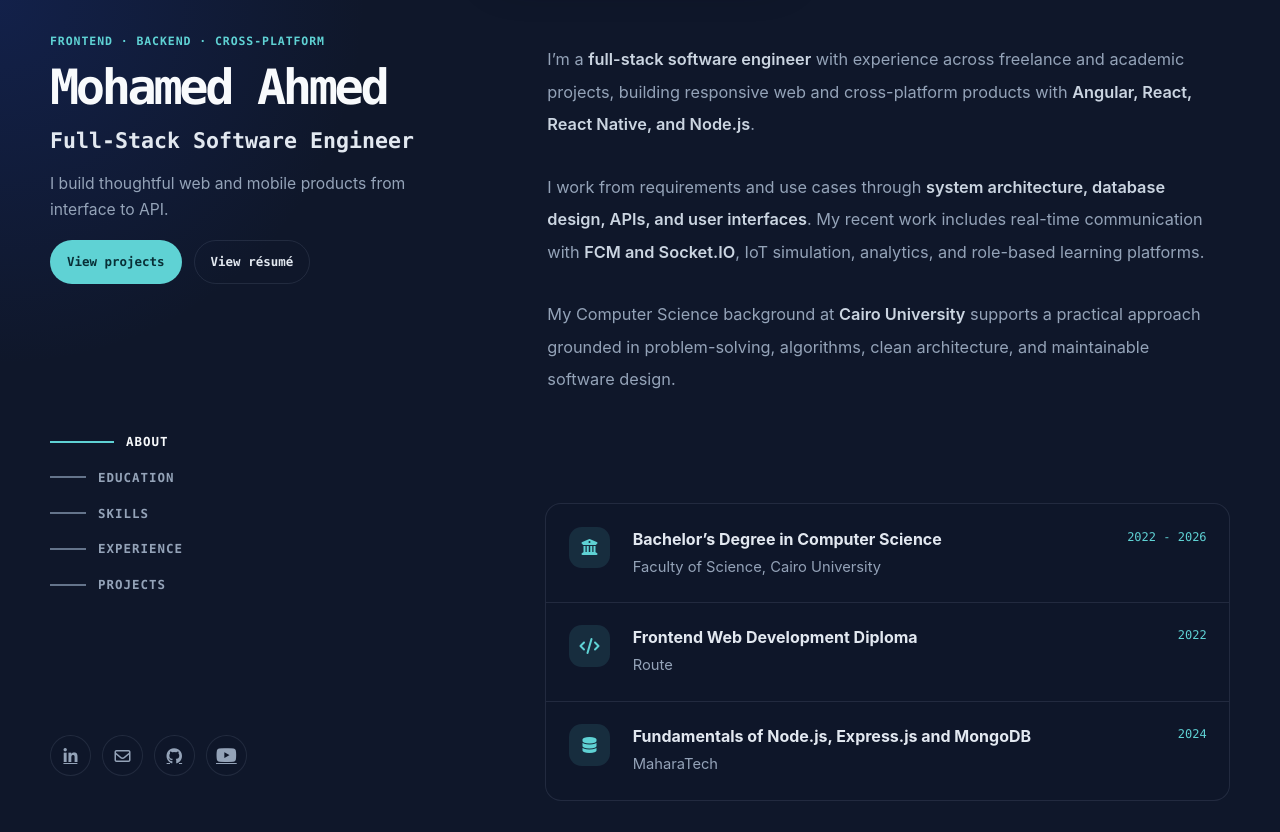
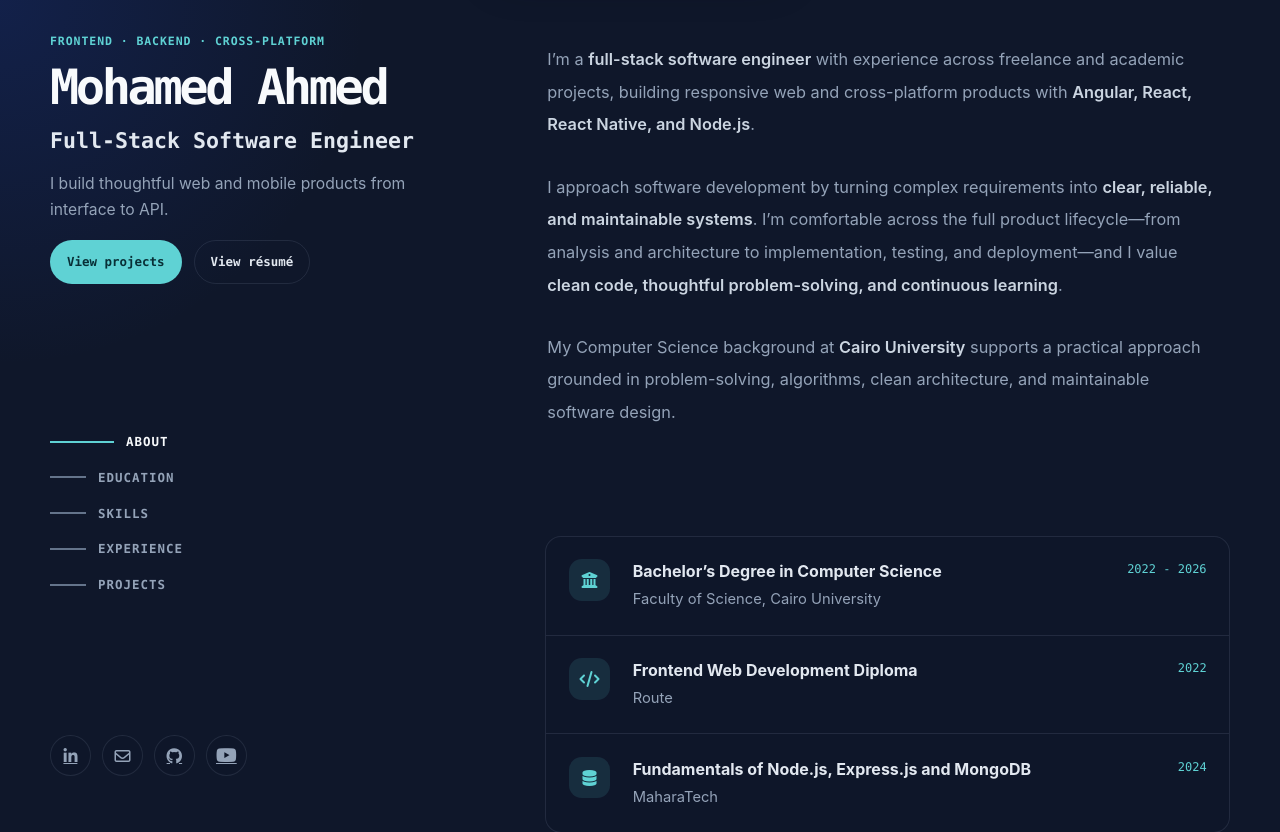
Before and after one commit to mo7amedfe/portfolio, an Angular app: page / in a window 1280 px wide. Shown: the top 832 px of the page. Built offline with nearby package versions, Linux system fonts and the light colour scheme.

Commit message:
Refocus about section copy

```diff
--- a/src/app/about/about.component.html
+++ b/src/app/about/about.component.html
@@ -8,9 +8,10 @@
     </p>
 
     <p>
-      I work from requirements and use cases through <span>system architecture, database design, APIs, and user
-        interfaces</span>. My recent work includes real-time communication with <span>FCM and Socket.IO</span>,
-      IoT simulation, analytics, and role-based learning platforms.
+      I approach software development by turning complex requirements into <span>clear, reliable, and maintainable
+        systems</span>. I&rsquo;m comfortable across the full product lifecycle&mdash;from analysis and architecture to
+      implementation, testing, and deployment&mdash;and I value <span>clean code, thoughtful problem-solving, and
+        continuous learning</span>.
     </p>
 
     <p>
```
